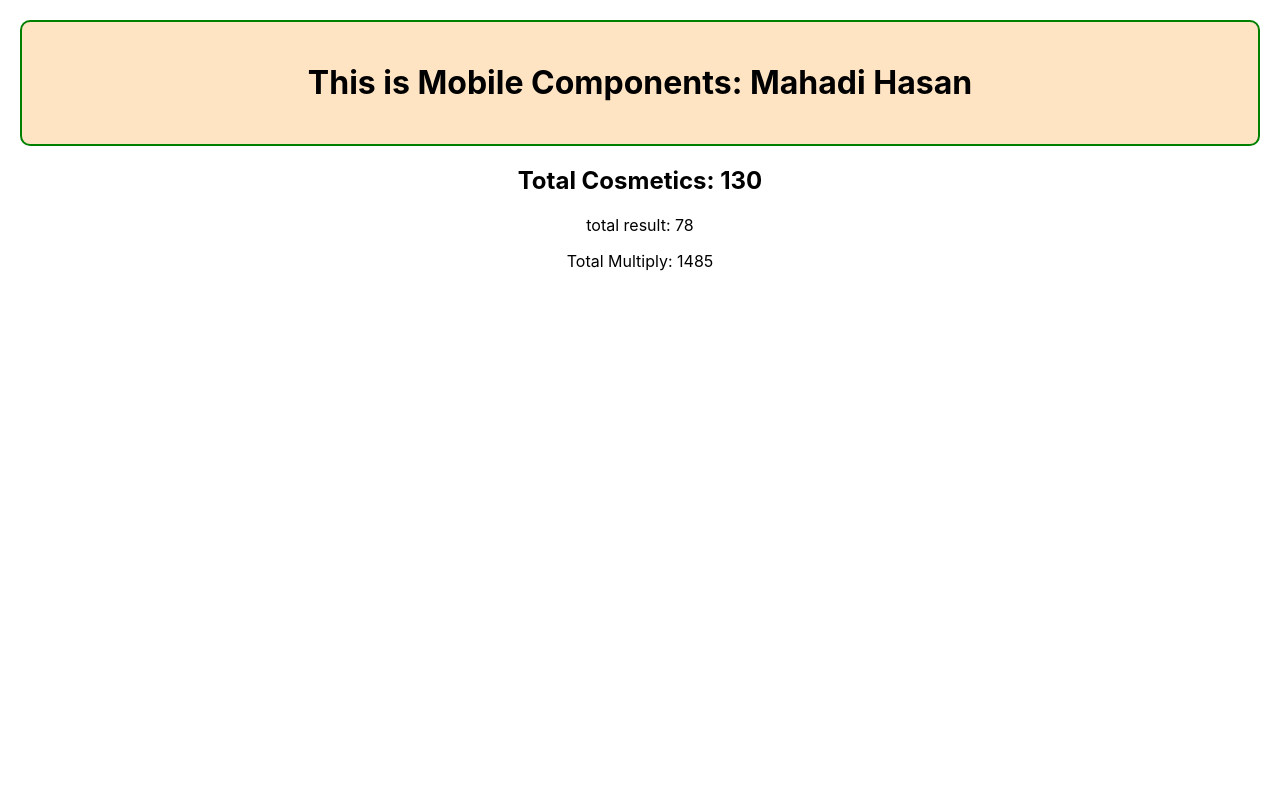
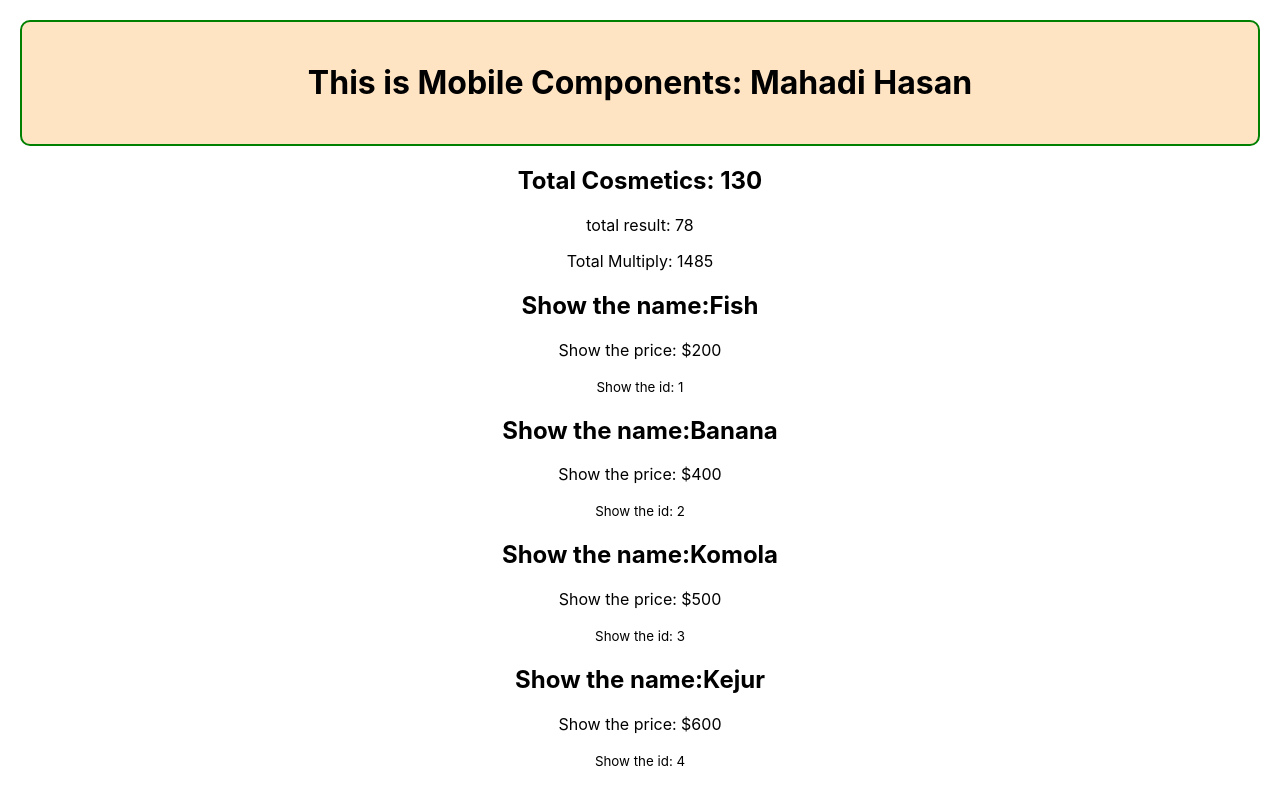
Before and after one commit to mahadihasan2/integretion-react, a React (Create React App) app: page / in a window 1280 px wide. Shown: the top 793 px of the page. Built offline with nearby package versions, Linux system fonts and the light colour scheme.

Commit message:
fack data load-first-way

```diff
--- a/src/App.js
+++ b/src/App.js
@@ -1,4 +1,5 @@
 import './App.css';
+import Bazar from './Components/Bazars/Bazar';
 import Cosmetics from './Components/Cosmetics/Cosmetics';
 import Mobile from './Components/Mobile/Mobile';
 import Showes from './Components/Showes/Showes';
@@ -9,6 +10,7 @@ function App() {
       <Mobile name='Mahadi Hasan'></Mobile>
       <Cosmetics></Cosmetics>
       <Showes></Showes>
+      <Bazar></Bazar>
     </div>
   );
 }
--- /dev/null
+++ b/src/Components/Bazars/Bazar.js
@@ -0,0 +1,27 @@
+import React from 'react';
+import Showbazar from '../Showbazar/Showbazar';
+
+const Bazar = () => {
+    const bazars = [
+        { id: 1, name: 'Fish', price: 200 },
+        { id: 2, name: 'Banana', price: 400 },
+        { id: 3, name: 'Komola', price: 500 },
+        { id: 4, name: 'Kejur', price: 600 },
+        { id: 5, name: 'Mango', price: 700 },
+        { id: 6, name: 'Cheken', price: 800 },
+    ]
+    return (
+        <div>
+            {
+                bazars.map(bazar => <Showbazar
+                    key={bazar.id}
+                    bazar={bazar}
+                >
+
+                </Showbazar>)
+            }
+        </div>
+    );
+};
+
+export default Bazar;
--- /dev/null
+++ b/src/Components/Showbazar/Showbazar.js
@@ -0,0 +1,14 @@
+import React from 'react';
+
+const Showbazar = (props) => {
+    const { name, price, id } = props.bazar
+    return (
+        <div>
+            <h2>Show the name:{name}</h2>
+            <p>Show the price: ${price}</p>
+            <small>Show the id: {id}</small>
+        </div>
+    );
+};
+
+export default Showbazar;
```
